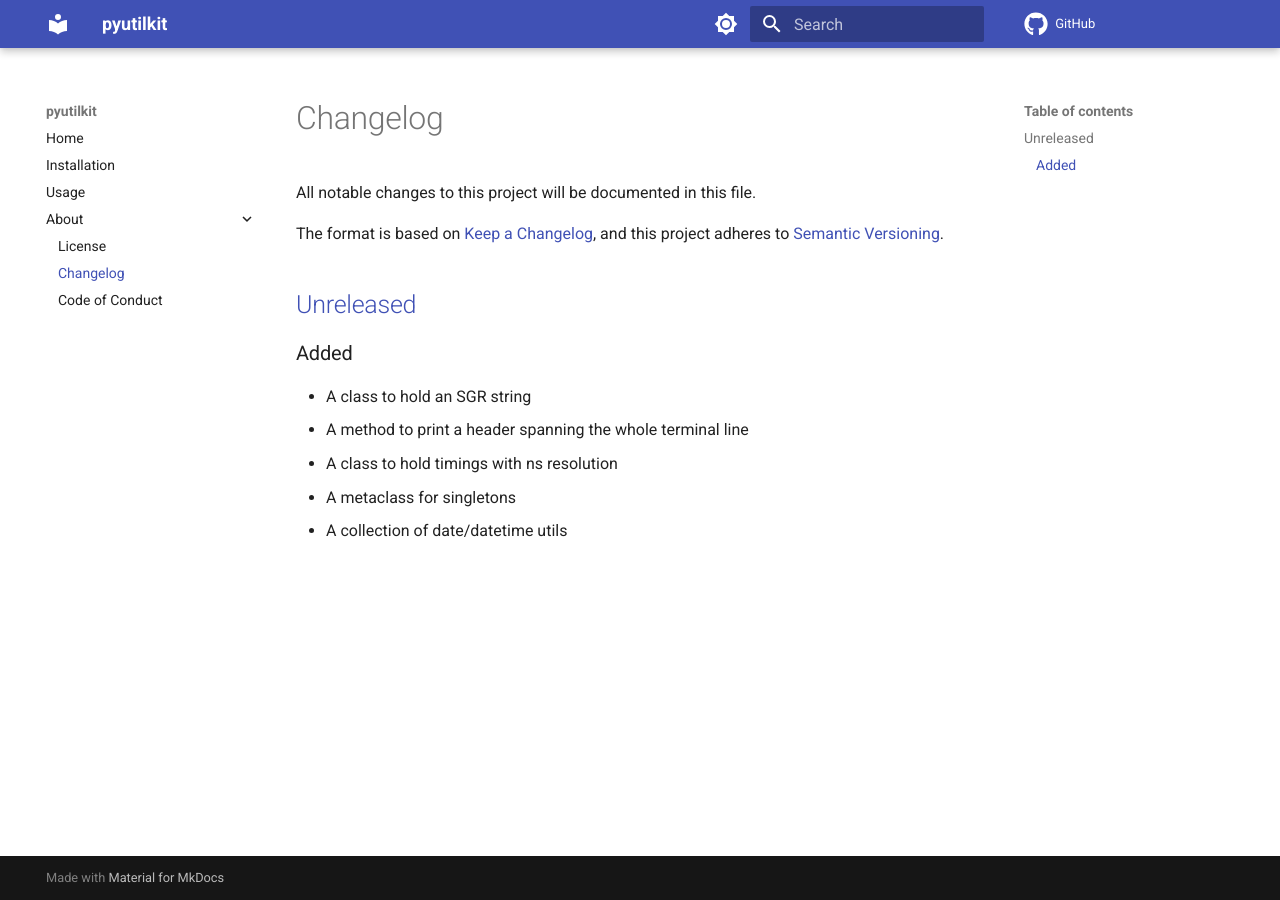
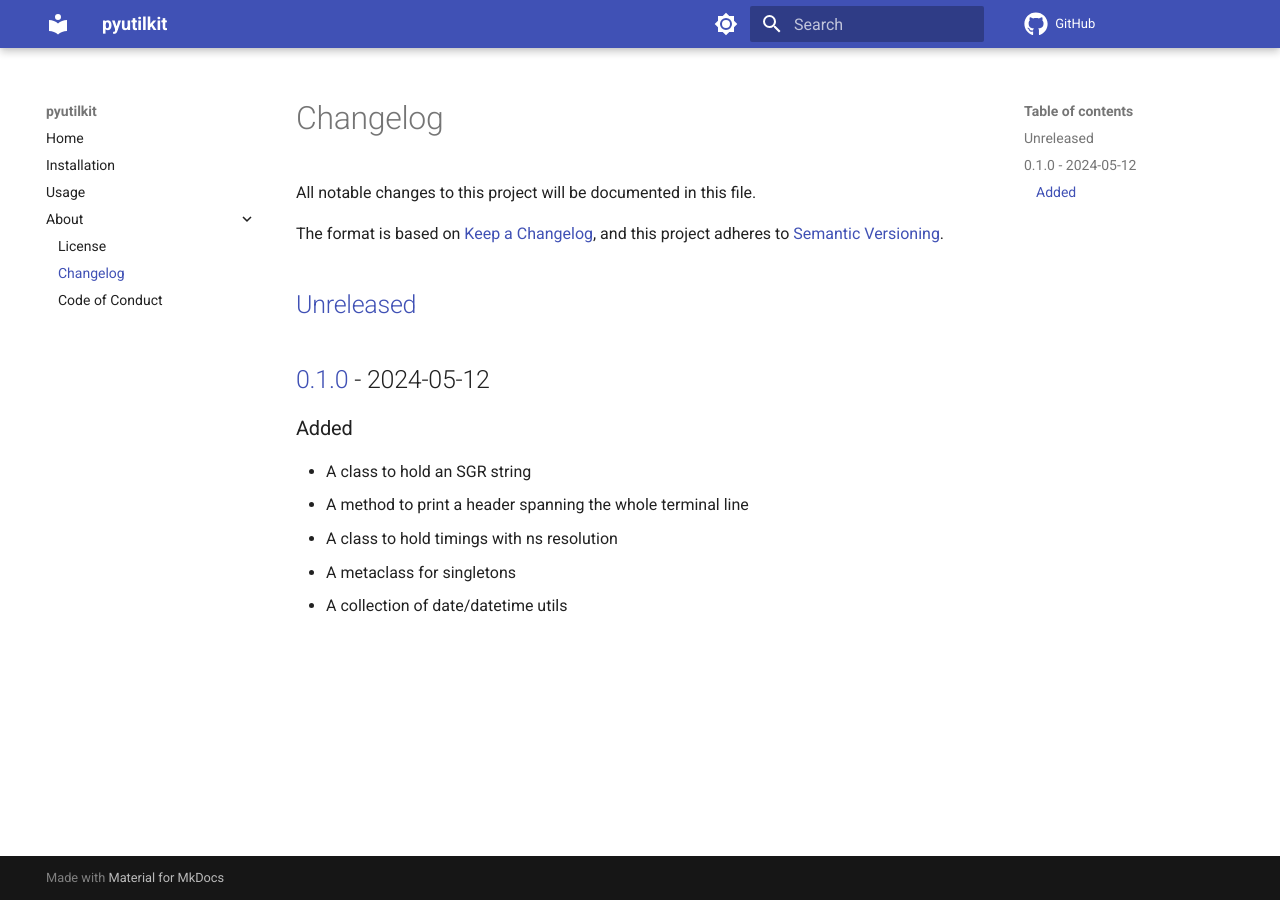
Before and after one commit to spapanik/pyutilkit, an MkDocs documentation site: the page built from docs/CHANGELOG.md, in a window 1280 px wide. Built offline with MkDocs 1.6.1 and Material for MkDocs 9.7.7, drawn with Linux system fonts in a browser that asks for light colours; comment, search, counter and statistics services are not loaded.

Commit message:
Initial release

```diff
--- a/docs/CHANGELOG.md
+++ b/docs/CHANGELOG.md
@@ -5,6 +5,8 @@ All notable changes to this project will be documented in this file.
 The format is based on [Keep a Changelog], and this project adheres to [Semantic Versioning].
 
 ## [Unreleased]
+
+## [0.1.0] - 2024-05-12
 
 ### Added
 
```
